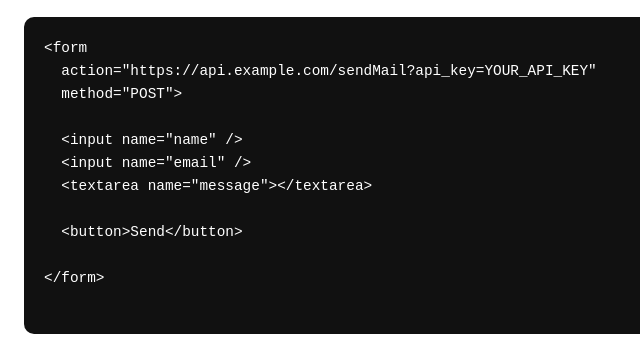
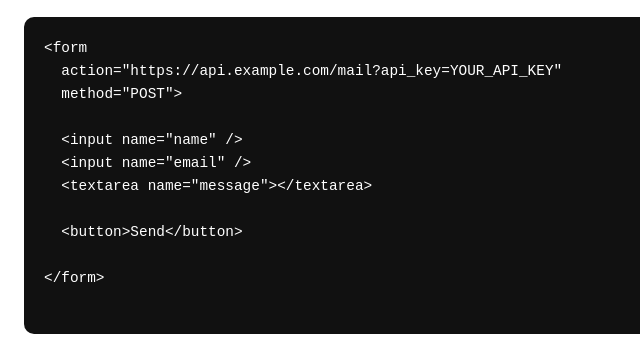
Before and after one commit to ronish-maharjan/form-bridge, a website: page assets/index.html in a window 1280 px wide. Shown: the part 763-1122 px from the top of the page, 190-830 px from the left. Drawn offline with Linux system fonts and the light colour scheme.

```diff
--- a/assets/index.html
+++ b/assets/index.html
@@ -160,7 +160,7 @@
                 <h2>Example</h2>
 
                 <pre><code>&lt;form
-  action="https://api.example.com/sendMail?api_key=YOUR_API_KEY"
+  action="https://api.example.com/mail?api_key=YOUR_API_KEY"
   method="POST"&gt;
 
   &lt;input name="name" /&gt;
```
